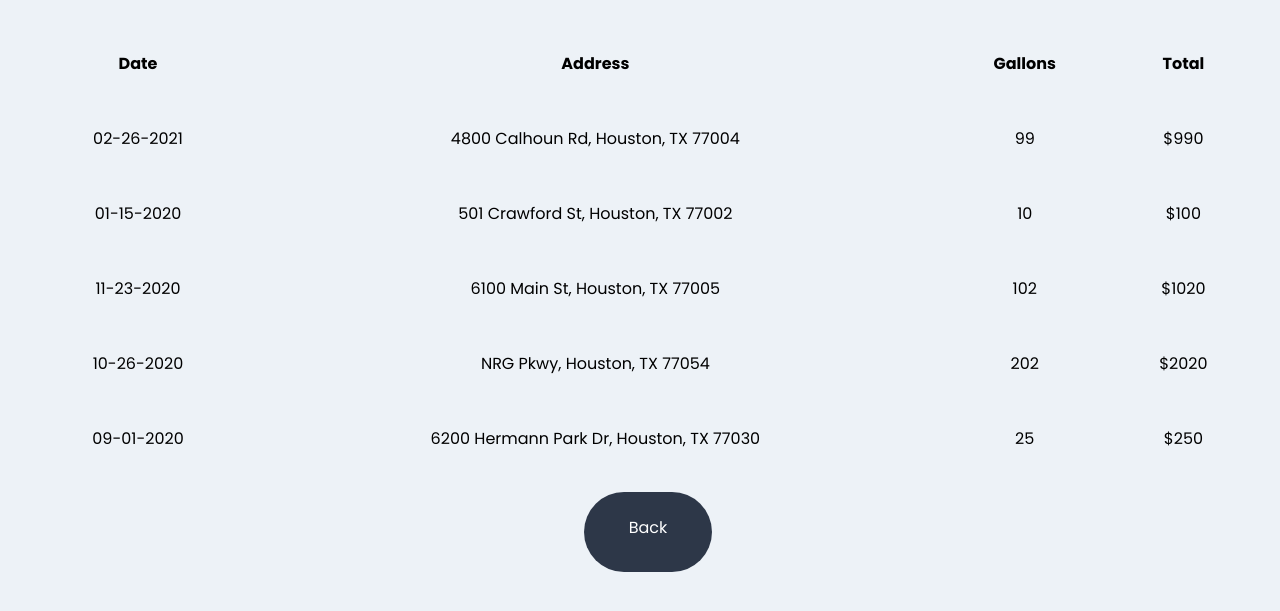
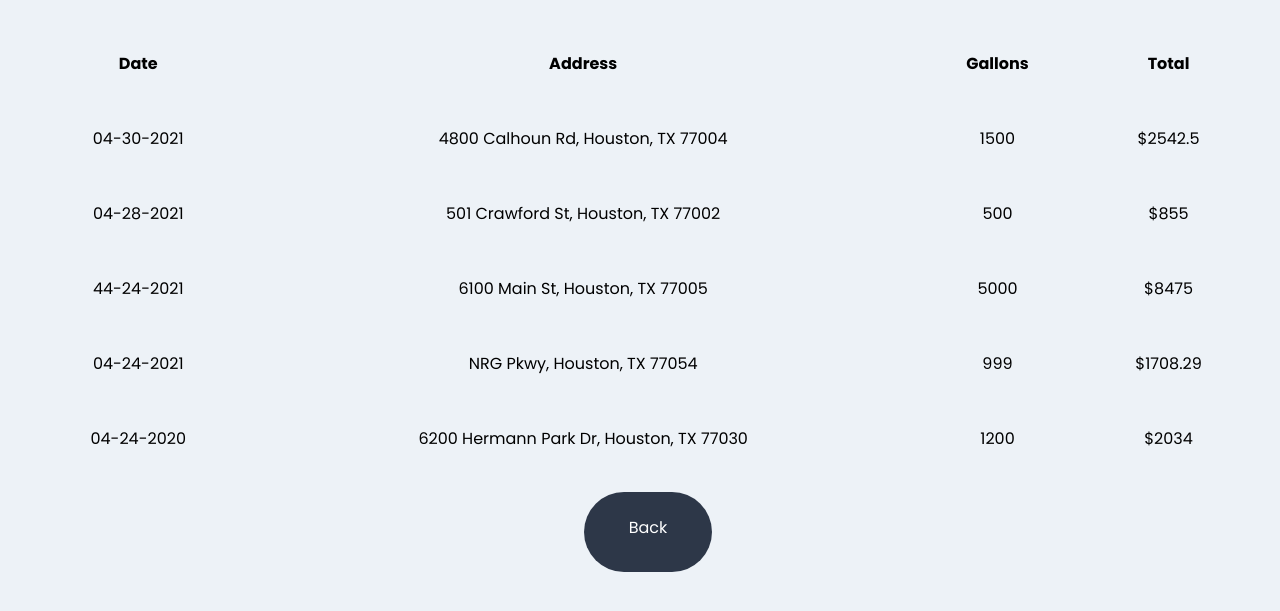
Before and after one commit to DavidOloyede/web-app, a plain HTML site: page templates/fuelQHistory.html in a window 1280 px wide. Shown: the part 153-764 px from the top of the page. Drawn offline with Linux system fonts and the light colour scheme.

Commit message:
Add files via upload

```diff
--- a/templates/fuelQHistory.html
+++ b/templates/fuelQHistory.html
@@ -36,39 +36,39 @@
         <th>Total</th>
       </tr>
       <tr>
-        <td>02-26-2021</td>
+        <td>04-30-2021</td>
         <td>4800 Calhoun Rd, Houston, TX 77004</td>
-        <td>99</td>
-        <td>$990</td>
+        <td>1500</td>
+        <td>$2542.5</td>
       </tr>
       <tr>
-        <td>01-15-2020</td>
+        <td>04-28-2021</td>
         <td>501 Crawford St, Houston, TX 77002</td>
-        <td>10</td>
-        <td>$100</td>
+        <td>500</td>
+        <td>$855</td>
       </tr>
       <tr>
-        <td>11-23-2020</td>
+        <td>44-24-2021</td>
         <td>6100 Main St, Houston, TX 77005</td>
-        <td>102</td>
-        <td>$1020</td>
+        <td>5000</td>
+        <td>$8475</td>
       </tr>
       <tr>
-        <td>10-26-2020</td>
+        <td>04-24-2021</td>
         <td>NRG Pkwy, Houston, TX 77054</td>
-        <td>202</td>
-        <td>$2020</td>
+        <td>999</td>
+        <td>$1708.29</td>
       </tr>
       <tr>
-        <td>09-01-2020</td>
+        <td>04-24-2020</td>
         <td>6200 Hermann Park Dr, Houston, TX 77030</td>
-        <td>25</td>
-        <td>$250</td>
+        <td>1200</td>
+        <td>$2034</td>
       </tr>
     </table>
 
     <div class="backButtonDiv">
-      <a href="/dashboard/" class="backButton"> Back</a>
+      <a href="/user/dashboard/" class="backButton"> Back</a>
     </div>
   </body>
 </html>
```
Also changed, not shown: templates/dashboard.html (+1 -0 lines), templates/fuelQform.html (+18 -5 lines), templates/login.html (+4 -4 lines), templates/profile.html (+43 -8 lines).
